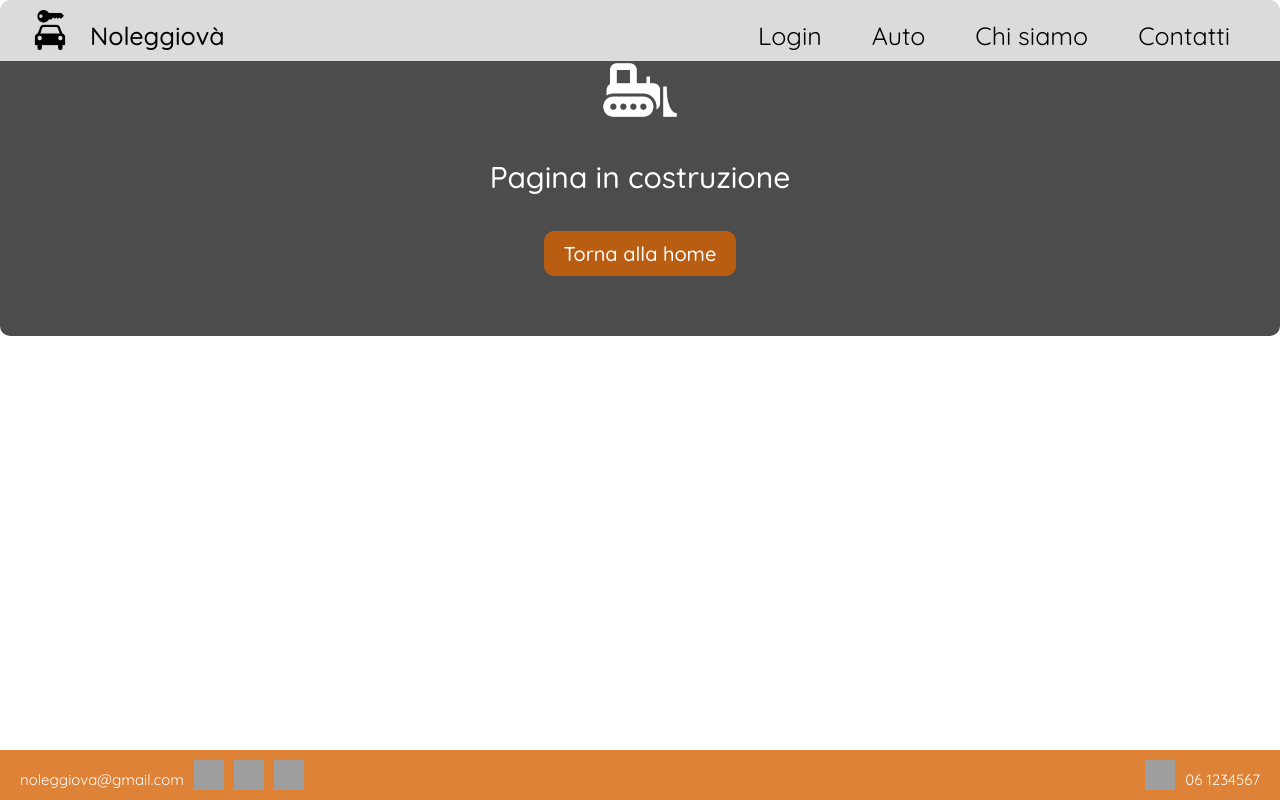
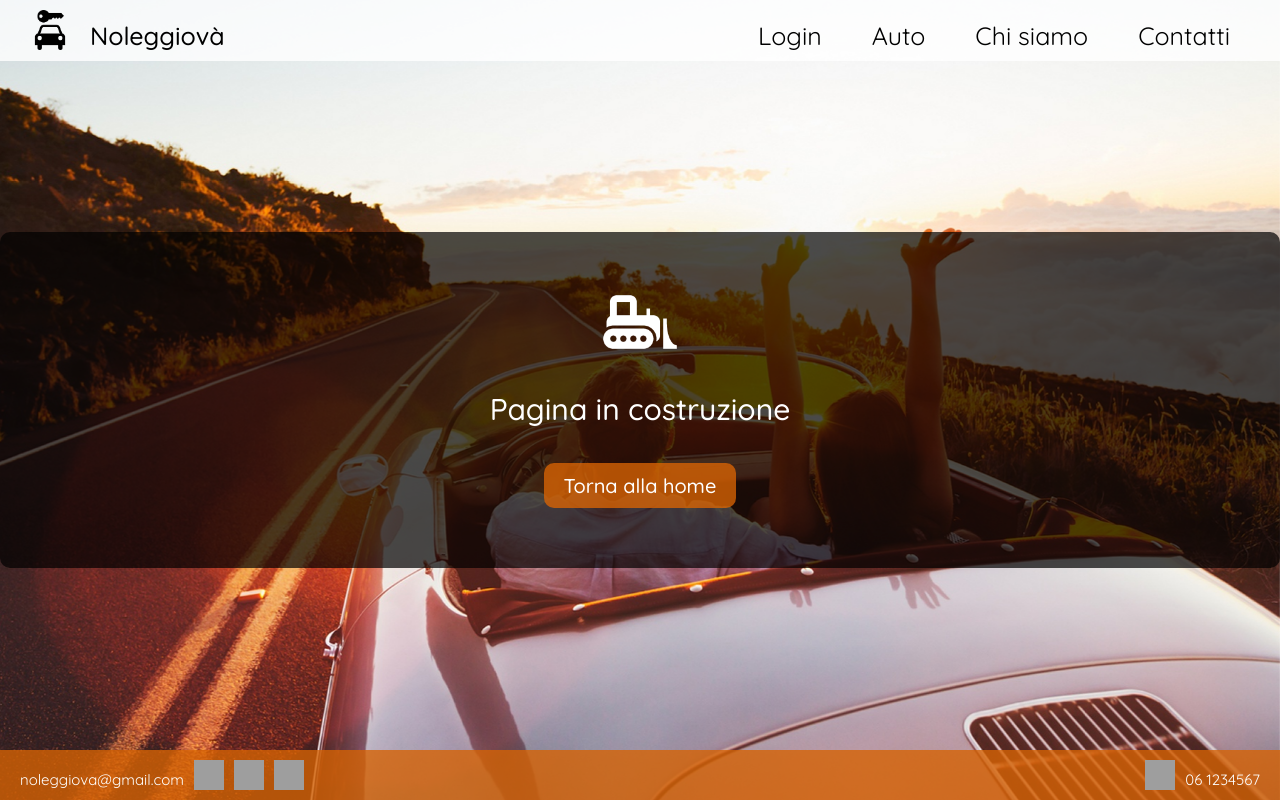
Before and after one commit to glg-23/autonoleggio-react, a React (Create React App) app in the folder autonoleggio-react/: page /login in a window 1280 px wide. Built offline with nearby package versions, Linux system fonts and the light colour scheme; grey boxes are pictures that could not be loaded.

Commit message:
Update Router.js

```diff
--- a/autonoleggio-react/src/components/router/Router.js
+++ b/autonoleggio-react/src/components/router/Router.js
@@ -6,8 +6,8 @@ import Info from '../informazioni/Informazioni'
 import ListaAuto from '../listaAuto/ListaAuto'
 import ChiSiamo from '../chiSiamo/ChiSiamo'
 import Contatti from '../contatti/Contatti'
+import Login from '../login/Login'
 
-import InCostruzione from '../inCostruzione/InCostruzione';
 import NoPage from '../noPage/NoPage';
 
 class Router extends React.Component {
@@ -20,7 +20,7 @@ class Router extends React.Component {
                     <Route index path="" element={<Info />} />
                     <Route path="informazioni" element={<Info />} />
 
-                    <Route path="login" element={<InCostruzione />} />
+                    <Route path="login" element={<Login />} />
                     <Route path="listaAuto" element={<ListaAuto />} />
                     <Route path="chiSiamo" element={<ChiSiamo />} />
                     <Route path="contatti" element={<Contatti />} />
```
